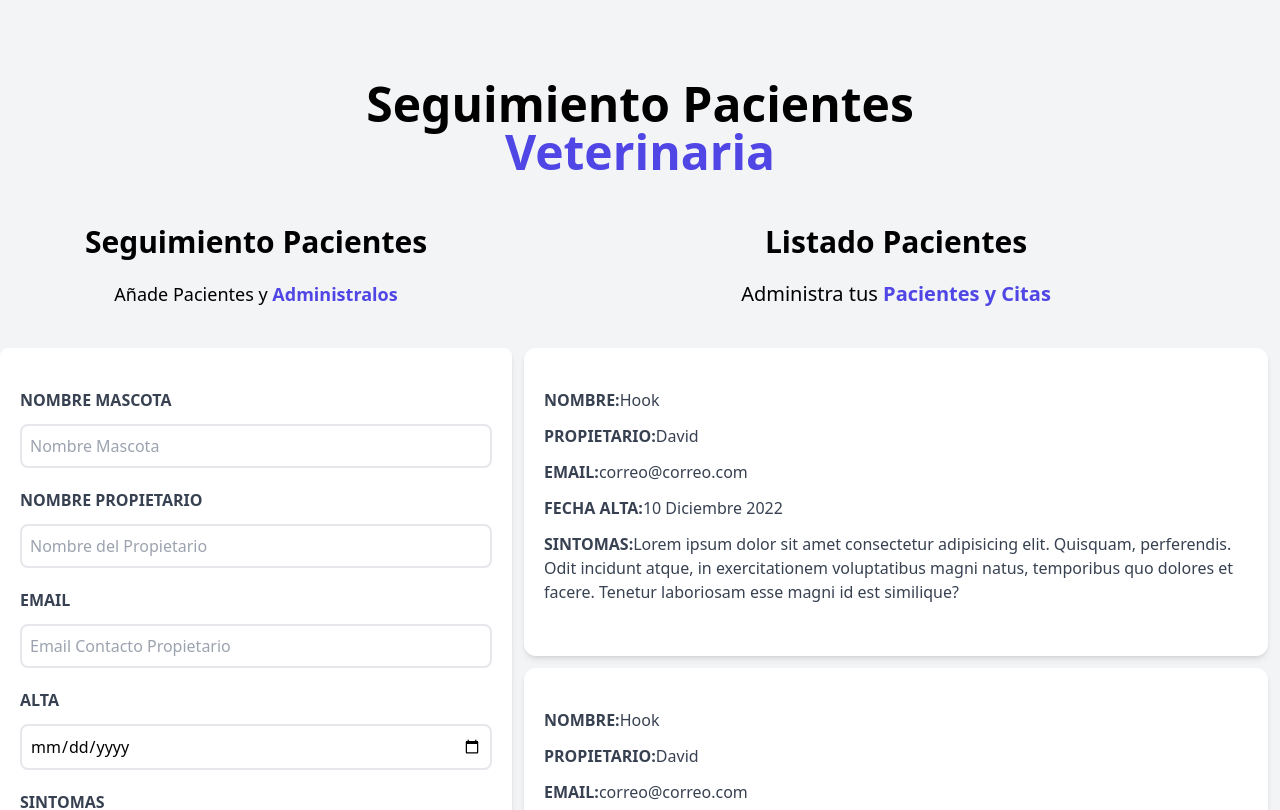
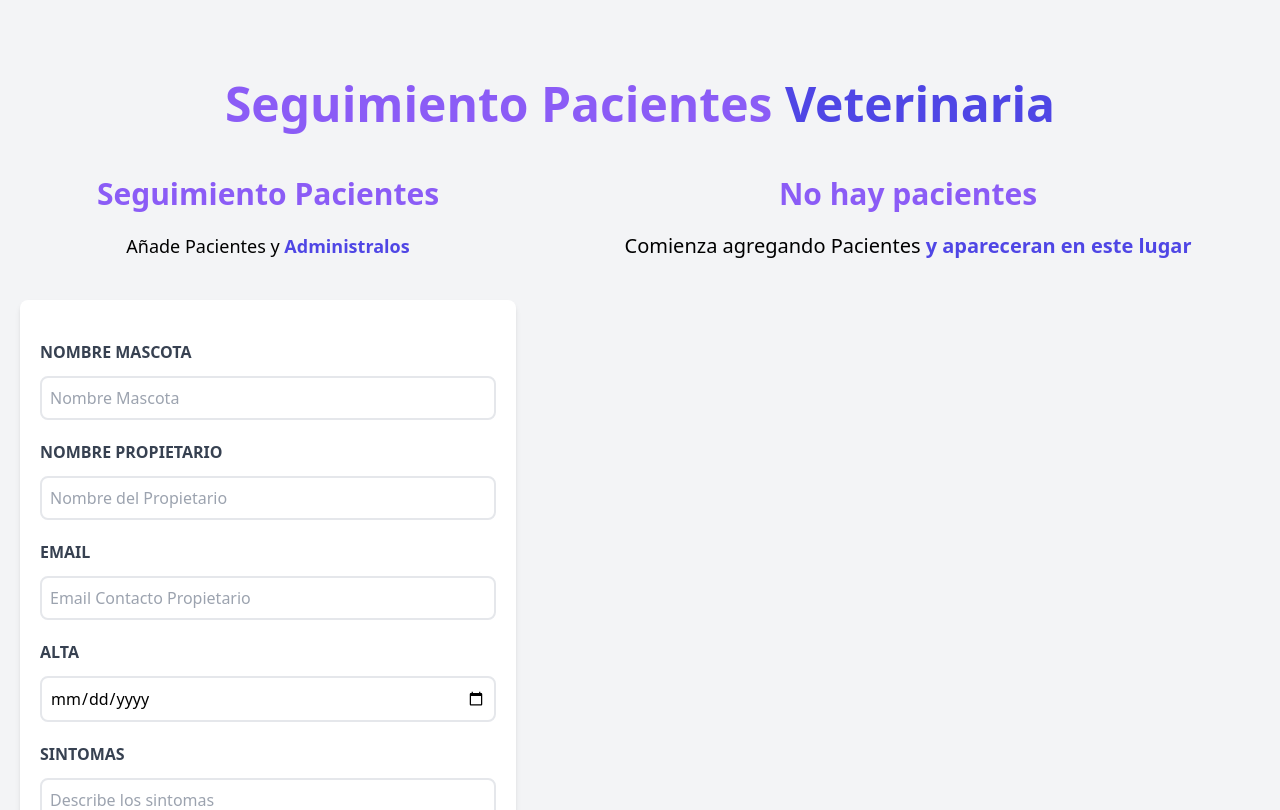
Before and after one commit to David-lp-ops/app-cita, a React (Vite) app: page / in a window 1280 px wide. Shown: the top 810 px of the page. Built offline with nearby package versions, Linux system fonts and the light colour scheme.

Commit message:
Add funcionalidad de formulario

```diff
--- a/src/App.jsx
+++ b/src/App.jsx
@@ -1,15 +1,25 @@
+import { useState } from 'react'
 import Header from './components/Header'
 import Formulario from './components/Formulario'
 import ListadoPacientes from './components/ListadoPacientes'
 
 function App() {
+  const [pacientes, setPacientes] = useState([])
 
   return (
     <div className="container mx-auto mt-20">
-     <Header />
+     <Header
+     />
      <div className='mt-12 md:flex '>
-      <Formulario />
-      <ListadoPacientes />
+      <Formulario
+       pacientes={pacientes}
+       setPacientes={setPacientes}
+
+       />
+      <ListadoPacientes
+       pacientes={pacientes}
+
+      />
      </div>
 
     </div>
--- /dev/null
+++ b/src/components/Error.jsx
@@ -0,0 +1,12 @@
+
+
+const Error = ({children}) => {
+  return (
+    <div className="bg-red-500 text-white text-center p-3 font-bold mb-3 rounded-lg">
+     <p>{children}</p>
+    </div>
+
+  )
+}
+
+export default Error
--- a/src/components/Formulario.jsx
+++ b/src/components/Formulario.jsx
@@ -1,16 +1,70 @@
-const Formulario = () => {
+import { useState,useEffect } from "react"
+import Error from "./Error";
+const Formulario = ({pacientes, setPacientes}) => {
+
+    const [nombre,setNombre]=useState("");
+    const [propietario,setPropietario]=useState("");
+    const [email,setEmail]=useState("");
+    const [alta,setAlta]=useState("");
+    const [sintomas,setSintomas]=useState("");
+    const [error,setError]=useState(false);
+    const generarId=()=>{
+        const random=Math.random().toString(36).substring(2,15);
+        const fecha =Date.now().toString(36)
+        return random + fecha
+    }
+    const handleSubmit = (e) => {
+        e.preventDefault();
+
+        if([nombre,propietario,email,alta,sintomas].includes("")){
+            console.log("Todos los campos son obligatorios");
+            setError(true);
+            return;
+        }
+        setError(false)
+        const objetoPaciente = {
+            nombre,
+            propietario,
+            email,
+            alta,
+            sintomas,
+            id:generarId()
+        }
+        setPacientes([...pacientes, objetoPaciente]);
+
+        setNombre("");
+        setPropietario("");
+        setEmail("");
+        setAlta("");
+        setSintomas("");
+
+    }
+
   return (
-    <div className='md:w-1/2 lg:w-2/5'>
-        <h2 className='font-black text-3xl text-center'>
+    <div className='md:w-1/2 lg:w-2/5 mx-5 mb-4'>
+        <h2 className='font-black text-3xl text-center text-violet-500'>
             Seguimiento Pacientes</h2>
         <p className='text-lg mt-5 text-center mb-10'>
             Añade Pacientes y {""}
             <span className='text-indigo-600 font-bold'>Administralos</span>
         </p>
-        <form className='bg-white shadow-md rounded-lg py-10 px-5'>
+        <form
+        onSubmit={handleSubmit}
+           className='bg-white shadow-md rounded-lg py-10 px-5'>
+
+            {error && <Error><p>Todos los campos son obligatorios</p></Error>   }
+
             <div className="mb-5">
-                <label htmlFor="mascota"  className="block text-gray-700 uppercase font-bold">Nombre Mascota</label>
-                <input id="mascota" className="border-2 w-full p-2 mt-3 rounded-lg" type="text" placeholder="Nombre Mascota" />
+                <label htmlFor="mascota"
+                className="block text-gray-700 uppercase font-bold">
+                    Nombre Mascota</label>
+                <input id="mascota"
+                className="border-2 w-full p-2 mt-3 rounded-lg"
+                type="text"
+                placeholder="Nombre Mascota"
+                value={nombre}
+                onChange={(e)=>setNombre(e.target.value)}
+                />
             </div>
             <div className="mb-5">
                 <label
@@ -21,7 +75,10 @@
                 id="propietario"
                 className="border-2 w-full p-2 mt-3 rounded-lg"
                 type="text"
-                placeholder="Nombre del Propietario" />
+                placeholder="Nombre del Propietario"
+                value={propietario}
+                onChange={(e)=>setPropietario(e.target.value)}
+                />
             </div>
             <div className="mb-5">
                 <label
@@ -32,7 +89,10 @@
                 id="email"
                 className="border-2 w-full p-2 mt-3 rounded-lg"
                 type="email"
-                placeholder="Email Contacto Propietario" />
+                placeholder="Email Contacto Propietario"
+                value={email}
+                onChange={(e)=>setEmail(e.target.value)}
+                />
             </div>
             <div className="mb-5">
                 <label
@@ -43,6 +103,8 @@
                 id="alta"
                 className="border-2 w-full p-2 mt-3 rounded-lg"
                 type="date"
+                value={alta}
+                onChange={(e)=>setAlta(e.target.value)}
                 />
             </div>
 
@@ -56,12 +118,14 @@
                 className="border-2 w-full p-2 mt-3 rounded-lg"
                 type="date"
                 placeholder="Describe los sintomas"
+                value={sintomas}
+                onChange={(e)=>setSintomas(e.target.value)}
                 />
             </div>
 
             <input
             type="submit"
-            className="bg-blue-500 hover:bg-blue-700 text-white font-bold  w-full py-2 px-4 rounded-lg cursor-pointer shadow-md"
+            className="bg-violet-500 hover:bg-violet-700 hover:ring hover:ring-violet-300 text-white font-bold  w-full py-2 px-4 rounded-lg cursor-pointer shadow-md"
             value="Agregar Paciente" />
 
 
--- a/src/components/Header.jsx
+++ b/src/components/Header.jsx
@@ -1,8 +1,9 @@
 export default function Header() {
+
     return (
 
             <>
-               <h1 className='font-black text-5xl text-center md:w-1/2 mx-auto'>Seguimiento Pacientes {""}
+               <h1 className='font-black text-5xl text-center md:w-2/3 mx-auto text-violet-500'>Seguimiento Pacientes {""}
                 <span className='text-indigo-600'>Veterinaria</span></h1>
             </>
 
--- a/src/components/ListadoPacientes.jsx
+++ b/src/components/ListadoPacientes.jsx
@@ -1,17 +1,42 @@
 import Paciente from "./Paciente"
-const ListadoPacientes = () => {
+const ListadoPacientes = ({pacientes}) => {
+
   return (
     <div className='md:w-1/2 lg:w-3/5 md:h-screen overflow-y-scroll'>
+        {pacientes && pacientes.length ?(
+          <>
                 <h2
-        className="font-black text-center text-3xl">
+                className="font-black text-center text-3xl text-violet-500">
                     Listado Pacientes</h2>
                 <p className="text-xl mt-5 mb-10 text-center">
                     Administra tus {""}
                     <span className='text-indigo-600 font-bold'>Pacientes y Citas</span>
                 </p>
-        <Paciente />
-        <Paciente />
-        <Paciente />
+                {pacientes.map(paciente => (
+                  <Paciente
+
+                      paciente={paciente}
+
+                  />)
+
+                )}
+          </>
+
+
+        ): (
+          <>
+              <h2
+                className="font-black text-center text-3xl text-violet-500">
+                  No hay pacientes</h2>
+                <p className="text-xl mt-5 mb-10 text-center">
+                    Comienza agregando Pacientes {""}
+                    <span className='text-indigo-600 font-bold'>y apareceran en este lugar</span>
+                </p>
+          </>
+          )}
+
+
+
 
 
 
--- a/src/components/Paciente.jsx
+++ b/src/components/Paciente.jsx
@@ -1,26 +1,27 @@
-const Paciente = () => {
+const Paciente = ({paciente}) => {
+   const{nombre,propietario, email, alta, sintomas} = paciente;
   return (
-    <div className="m-3 bg-white shadow-md px-5 py-10 rounded-xl">
+    <div className="mx-5 my-10 bg-white shadow-md px-5 py-10 rounded-xl">
             <p className='font-bold mb-3 text-gray-700 uppercase
             '>Nombre:{""}
-               <span className='font-normal normal-case'>Hook</span>
+               <span className='font-normal normal-case'>{nombre}</span>
             </p>
 
             <p className='font-bold mb-3 text-gray-700 uppercase
             '>Propietario:{""}
-               <span className='font-normal normal-case'>David</span>
+               <span className='font-normal normal-case'>{propietario}</span>
             </p>
             <p className='font-bold mb-3 text-gray-700 uppercase
             '>Email:{""}
-               <span className='font-normal normal-case'>correo@correo.com</span>
+               <span className='font-normal normal-case'>{email}</span>
             </p>
             <p className='font-bold mb-3 text-gray-700 uppercase
             '>Fecha Alta:{""}
-               <span className='font-normal normal-case'>10 Diciembre 2022</span>
+               <span className='font-normal normal-case'>{alta}</span>
             </p>
             <p className='font-bold mb-3 text-gray-700 uppercase
             '>Sintomas:{""}
-               <span className='font-normal normal-case'>Lorem ipsum dolor sit amet consectetur adipisicing elit. Quisquam, perferendis. Odit incidunt atque, in exercitationem voluptatibus magni natus, temporibus quo dolores et facere. Tenetur laboriosam esse magni id est similique?</span>
+               <span className='font-normal normal-case'>{sintomas}</span>
             </p>
 
         </div>
```
Lines whose indentation alone changed are shown as unchanged.
